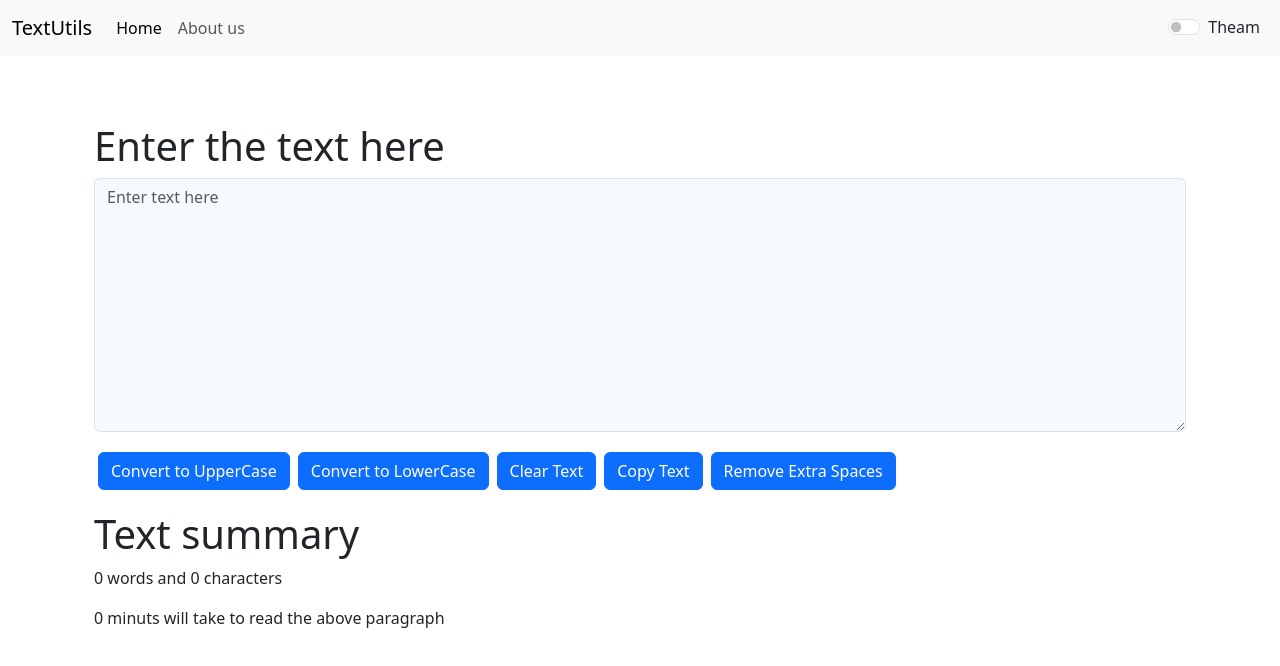
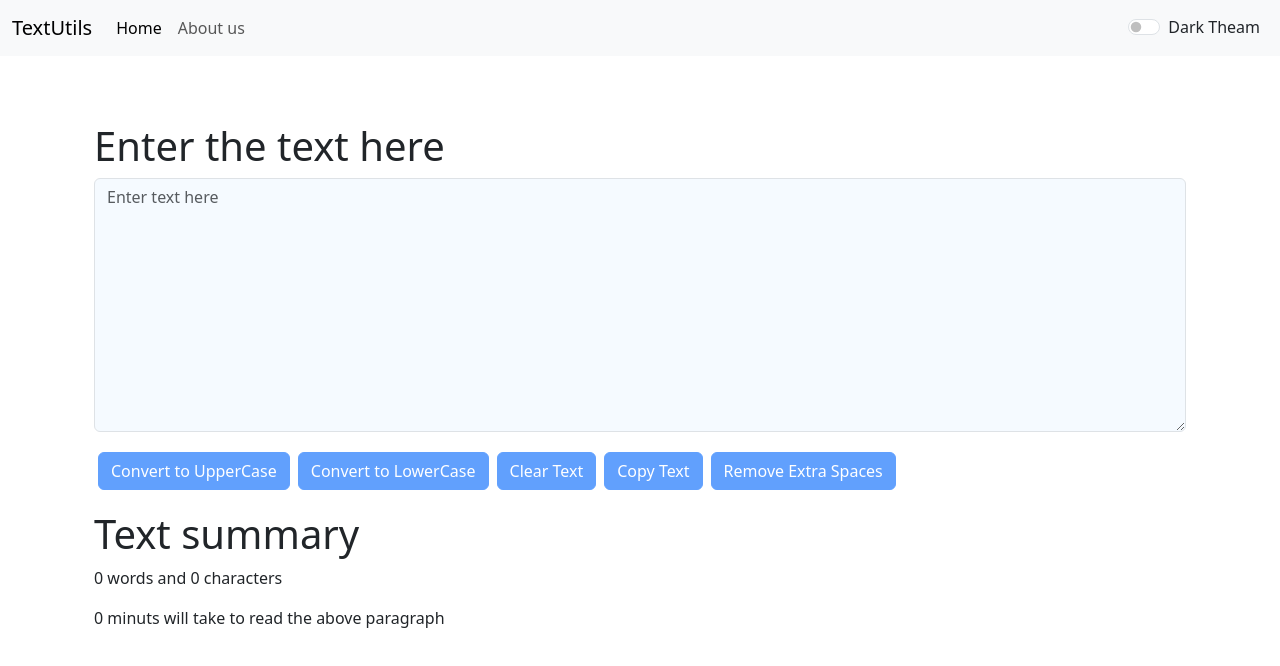
Before and after one commit to 7875Vijay/TextUtils, a React (Create React App) app: page / in a window 1280 px wide. Shown: the top 666 px of the page. Built offline with nearby package versions, Linux system fonts and the light colour scheme.

Commit message:
added desabled if text not available

```diff
--- a/src/components/Navbar.js
+++ b/src/components/Navbar.js
@@ -22,7 +22,7 @@ export default function Navbar(props) {
         </ul>
         <div className={`form-check form-switch mx-2 text-${props.mode==="light"?"dark":"light"}`}>
             <input className="form-check-input"  onClick={props.toggleMode}  type="checkbox" role="switch" id="flexSwitchCheckDefault"/>
-            <label className="form-check-label" htmlFor="flexSwitchCheckDefault">Theam</label>
+            <label className="form-check-label" htmlFor="flexSwitchCheckDefault">Dark Theam</label>
         </div>
       </div>
     </div>
--- a/src/components/TextForm.js
+++ b/src/components/TextForm.js
@@ -42,16 +42,16 @@ export default function TextForm(props) {
             <div className="mb-3">
                 <textarea className="form-control" id="mybox" rows="10" style={{background:props.mode==="light"?"#F5FAFF":"#083E78", color:props.mode==="dark"?"#F5FAFF":"#083E78"}} onChange={onchangeEvent} value={text} placeholder='Enter text here'></textarea>
             </div>
-            <button className='btn btn-primary mx-1 my-1' onClick={handelUPclick}>Convert to UpperCase</button>
-            <button className='btn btn-primary mx-1 my-1' onClick={handelLOclick}>Convert to LowerCase</button>
-            <button className='btn btn-primary mx-1 my-1' onClick={handelClearText}>Clear Text</button>
-            <button className='btn btn-primary mx-1 my-1' onClick={handelCopyText}>Copy Text</button>
-            <button className='btn btn-primary mx-1 my-1' onClick={handelSpacesText}>Remove Extra Spaces</button>
+            <button disabled={text.length === 0} className='btn btn-primary mx-1 my-1' onClick={handelUPclick}>Convert to UpperCase</button>
+            <button disabled={text.length === 0} className='btn btn-primary mx-1 my-1' onClick={handelLOclick}>Convert to LowerCase</button>
+            <button disabled={text.length === 0} className='btn btn-primary mx-1 my-1' onClick={handelClearText}>Clear Text</button>
+            <button disabled={text.length === 0} className='btn btn-primary mx-1 my-1' onClick={handelCopyText}>Copy Text</button>
+            <button disabled={text.length === 0} className='btn btn-primary mx-1 my-1' onClick={handelSpacesText}>Remove Extra Spaces</button>
         </div>
         <div className='container my-3'>
             <h1>Text summary</h1>
             <p> {text.split(" ").filter((element)=>{return element.length!==0}).length} words and {text.length} characters</p>
-            <p> {0.008*text.split(" ").length-0.008} minuts will take to read the above paragraph</p>
+            <p> {0.008*text.split(" ").filter((element)=>{return element.length!==0}).length} minuts will take to read the above paragraph</p>
         </div>
         </>
     )
```
